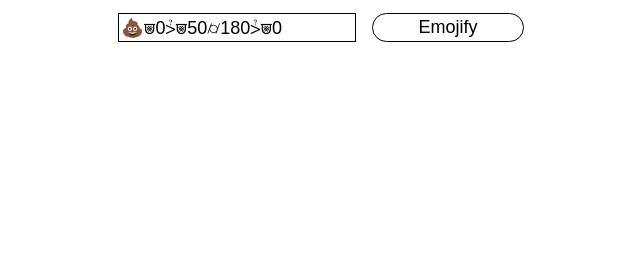
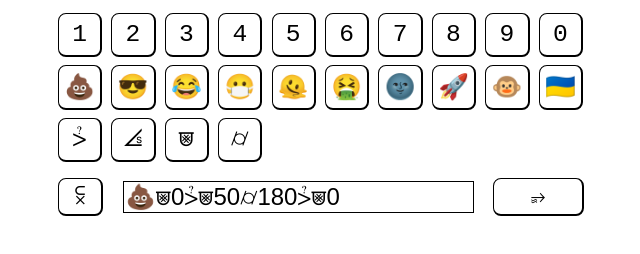
Before and after one commit to Laged/emojify-live, a plain HTML site: page index.html in a window 1280 px wide. Shown: the part 78-332 px from the top of the page, without its empty margins (319-959 px from the left). Drawn offline with Linux system fonts and the light colour scheme.

Commit message:
feat: initial keyboard version

```diff
--- a/index.html
+++ b/index.html
@@ -33,24 +33,53 @@
             }
             #commands {
                 display: grid;
-                grid-template-columns: 1fr 10ch;
+                grid-template-columns: 3ch 1fr 6ch;
                 grid-auto-flow: row;
                 gap: 1rem;
                 background-color: #fff;
             }
-            #command, #submit {
-                border: 1px solid #000000;
-
-                font-size: large;
+            #clear, #command, #submit {
+                font-size: x-large;
+            }
+            #command {
+                border: 1px solid black;
+                margin: 0.2rem;
             }
             #submit {
-                border-radius: 1rem;
                 padding: 0.2rem;
                 background-color: #fff;
                 font-size: large;
             }
             #emojify {
                 border: 1px solid #000000;
+            }
+            #keyboards {
+                display: grid;
+                gap: 0.5rem;
+            }
+            #keyboards > div {
+                display: grid;
+                grid-template-columns: repeat(10, 3ch);
+                gap: 0.5rem;
+            }
+            #keyboards > div > button {
+                font-family: monospace;
+                font-size: 2ch;
+                width: 3ch;
+                height: 3ch;
+                padding: 0;
+            }
+            button {
+                border: 1px solid black;
+                border-right: 2px solid black;
+                border-bottom: 2px solid black;
+                border-radius: 0.5rem;
+            }
+            button:hover {
+                border: 2px solid black;
+            }
+            button:active {
+                transform: translateY(0.1rem)
             }
             #result {
                 font-size: 20ch;
@@ -69,18 +98,71 @@
                     emojify.live
                 </h1>
             </div>
+            <div id="keyboards">
+                <div class="keyboard" id="numbers">
+                    <button>1</button>
+                    <button>2</button>
+                    <button>3</button>
+                    <button>4</button>
+                    <button>5</button>
+                    <button>6</button>
+                    <button>7</button>
+                    <button>8</button>
+                    <button>9</button>
+                    <button>0</button>
+                </div>
+                <div class="keyboard" id="emojis">
+                    <button>💩</button>
+                    <button>😎</button>
+                    <button>😂</button>
+                    <button>😷</button>
+                    <button>🫠</button>
+                    <button>🤮</button>
+                    <button>🌚</button>
+                    <button>🚀</button>
+                    <button>🐵</button>
+                    <button>🇺🇦</button>
+                </div>
+                <div class="keyboard" id="operators">
+                    <button>⩼</button>
+                    <button>⦞</button>
+                    <button>⩐</button>
+                    <button>⌭</button>
+                </div>
+            </div>
             <div id="commands">
+                <button id="clear" onclick="clr()">⫁</button>
                 <input id="command" value="💩⩐0⩼⩐50⌭180⩼⩐0"/>
                 <button id="submit" onclick="emojify()">
-                    Emojify
+                    ⭈
                 </button>
             </div>
             <div id="result"/>
         </div>
     </body>
     <script charset="utf-8">
-            const emojify = () => {
+            const addCharacter = (char) => {
+                document.getElementById("command").value += char;
+            };
+            const keyboards = document.querySelectorAll(".keyboard");
+            keyboards?.forEach(keyboard => {
+                keyboard?.childNodes.forEach(button => {
+                    button.addEventListener("click", function (event) {
+                        addCharacter(event.target.innerText);
+                    });
+                });
+            })
+            const toNumbers = (string) => {
+                return [...string].map(c => c.codePointAt(0)).join(",");
+            };
+            const clr = () => {
+                document.getElementById("command").value = "";
+            };
+            const emojify = async () => {
                 // TODO: fetch from actual API w/ query
+                    const numbers = toNumbers(document.getElementById("command").value);
+                    const data =  fetch(`/api/nft?code=${numbers}`).then(res => res.json()).catch(err => {console.log(err);return err});
+                    console.log("data", JSON.stringify(data, null, 2));
                     const css = `
                     @keyframes phase1 {
                         from {
```
Lines whose indentation alone changed are shown as unchanged.
